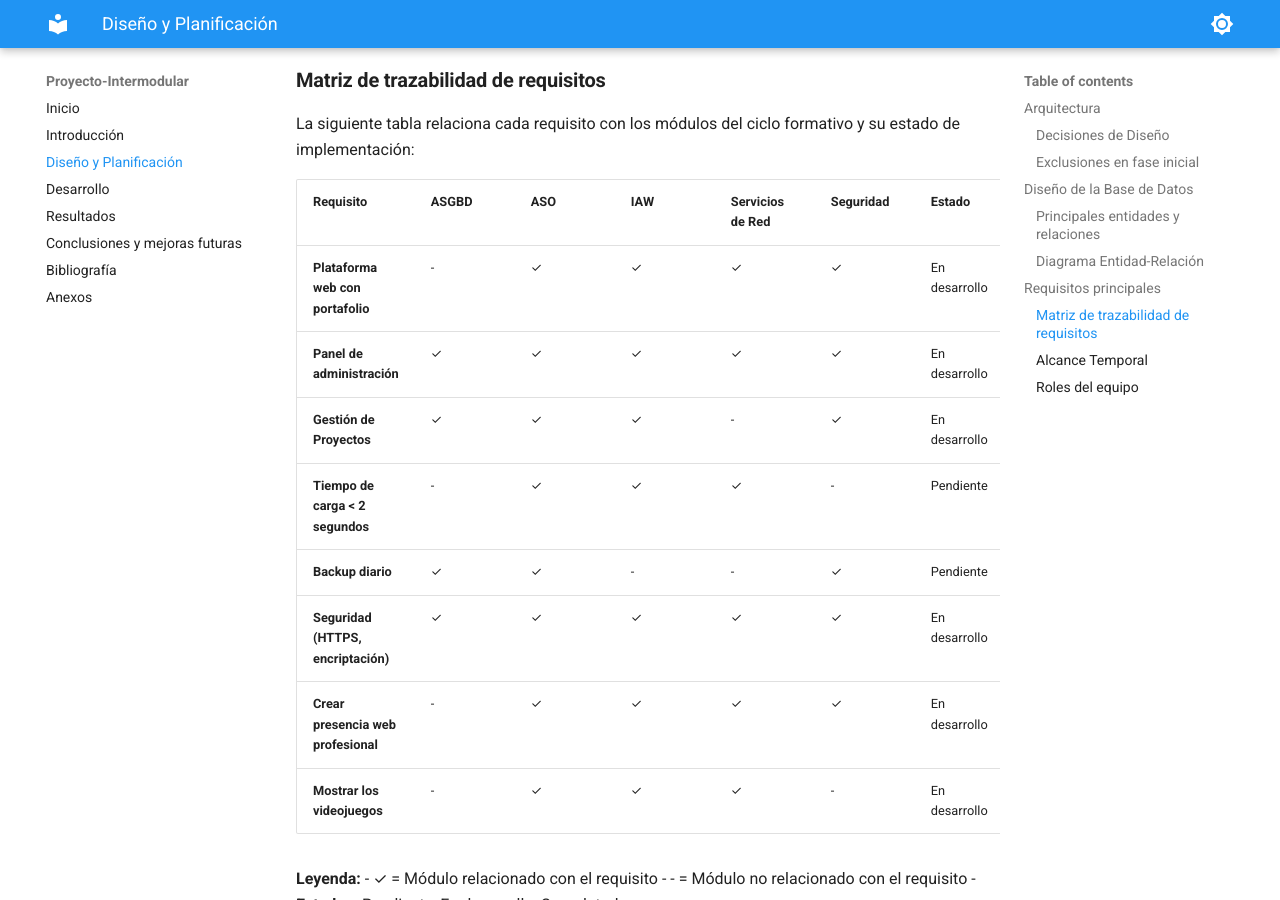
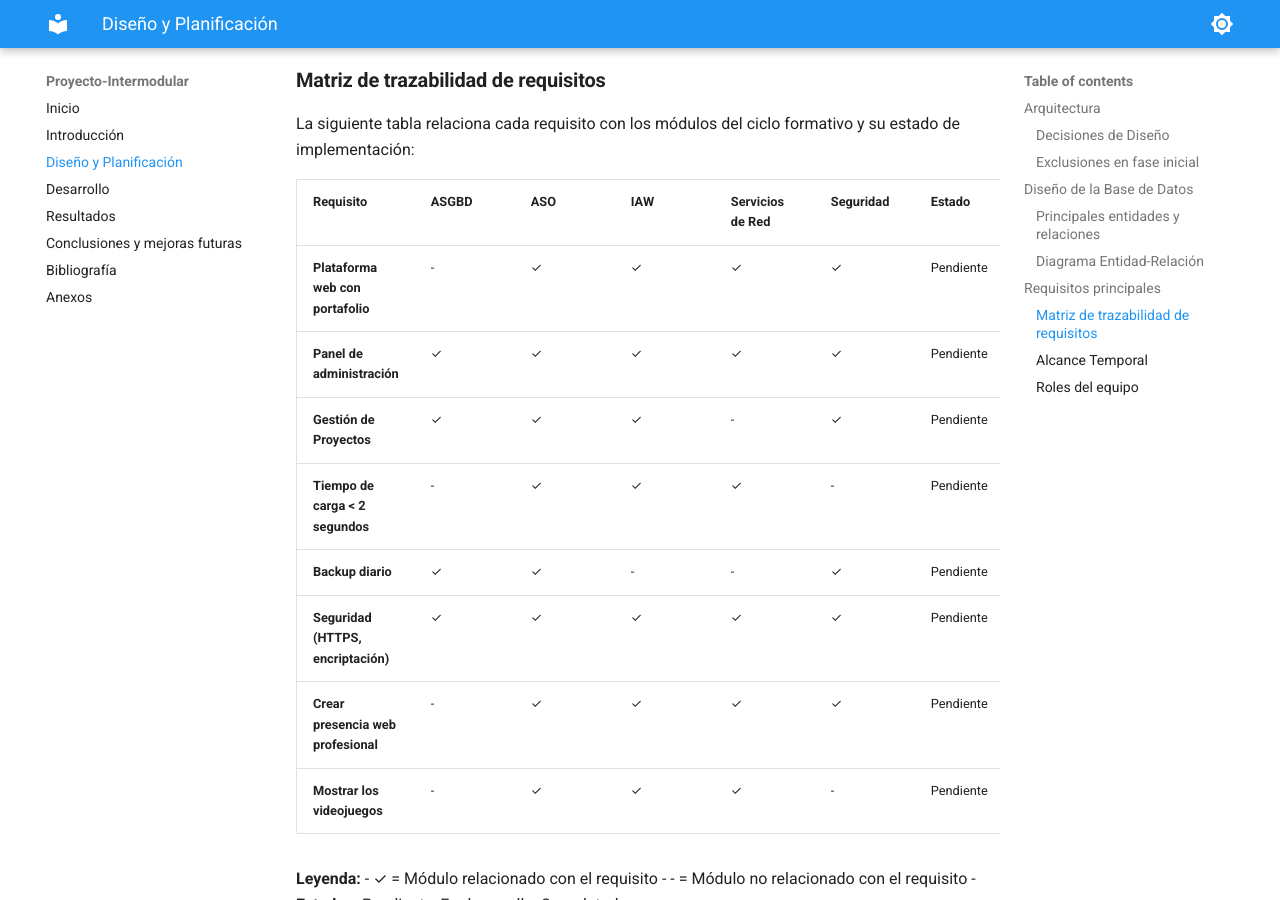
Before and after one commit to AlejandroMarinyo/Proyecto-Intermodular, an MkDocs documentation site: the page built from docs/Diseño_y_Planificacion.md, in a window 1280 px wide and 900 px high, scrolled down 3629 px. Built offline with MkDocs 1.6.1 and Material for MkDocs 9.7.7, drawn with Linux system fonts in a browser that asks for light colours.

Commit message:
Actualizar DiseÃ±o_y_Planificacion.md

```diff
--- a/docs/Diseño_y_Planificacion.md
+++ b/docs/Diseño_y_Planificacion.md
@@ -67,14 +67,14 @@ La siguiente tabla relaciona cada requisito con los módulos del ciclo formativo
 
 | Requisito | ASGBD | ASO | IAW | Servicios de Red | Seguridad | Estado |
 |-----------|-------|-----|-----|-----------------|-----------|--------|
-| **Plataforma web con portafolio** | - | ✓ | ✓ | ✓ | ✓ | En desarrollo |
-| **Panel de administración** | ✓ | ✓ | ✓ | ✓ | ✓ | En desarrollo |
-| **Gestión de Proyectos** | ✓ | ✓ | ✓ | - | ✓ | En desarrollo |
+| **Plataforma web con portafolio** | - | ✓ | ✓ | ✓ | ✓ | Pendiente |
+| **Panel de administración** | ✓ | ✓ | ✓ | ✓ | ✓ | Pendiente |
+| **Gestión de Proyectos** | ✓ | ✓ | ✓ | - | ✓ | Pendiente |
 | **Tiempo de carga < 2 segundos** | - | ✓ | ✓ | ✓ | - | Pendiente |
 | **Backup diario** | ✓ | ✓ | - | - | ✓ | Pendiente |
-| **Seguridad (HTTPS, encriptación)** | ✓ | ✓ | ✓ | ✓ | ✓ | En desarrollo |
-| **Crear presencia web profesional** | - | ✓ | ✓ | ✓ | ✓ | En desarrollo |
-| **Mostrar los videojuegos** | - | ✓ | ✓ | ✓ | - | En desarrollo |
+| **Seguridad (HTTPS, encriptación)** | ✓ | ✓ | ✓ | ✓ | ✓ | Pendiente |
+| **Crear presencia web profesional** | - | ✓ | ✓ | ✓ | ✓ | Pendiente |
+| **Mostrar los videojuegos** | - | ✓ | ✓ | ✓ | - | Pendiente |
 
 **Leyenda:**
 - ✓ = Módulo relacionado con el requisito
```
